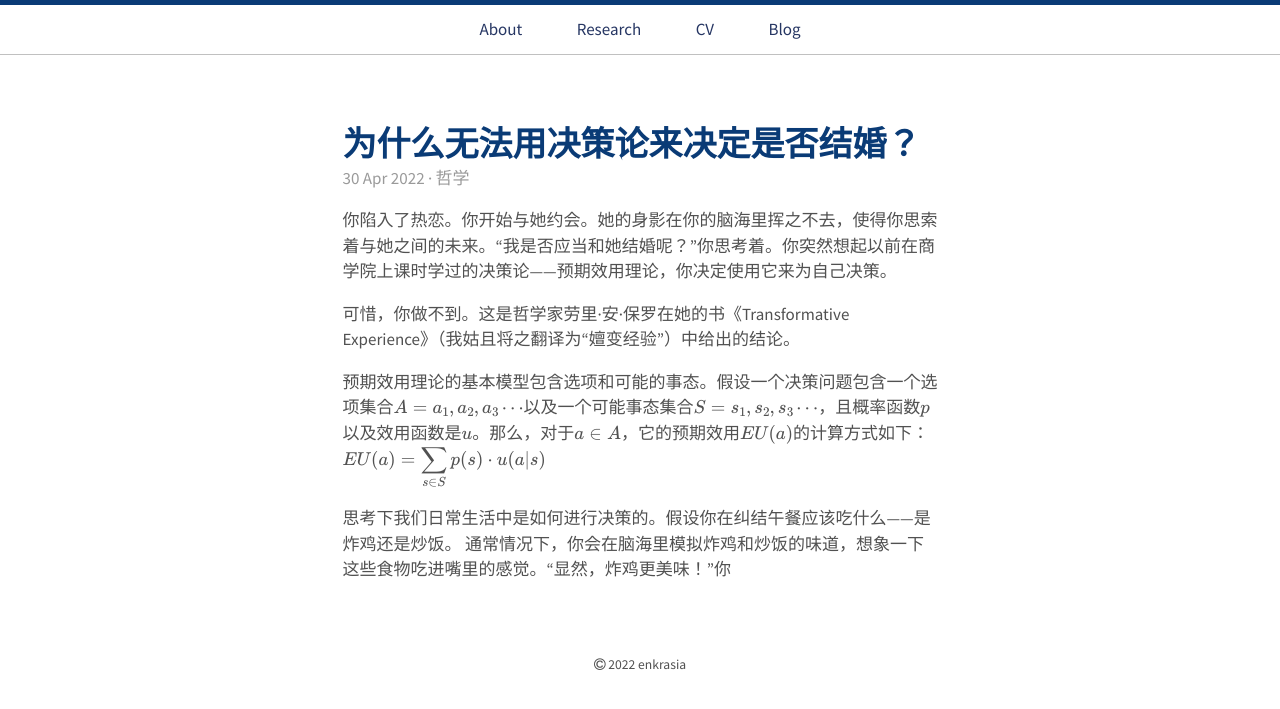
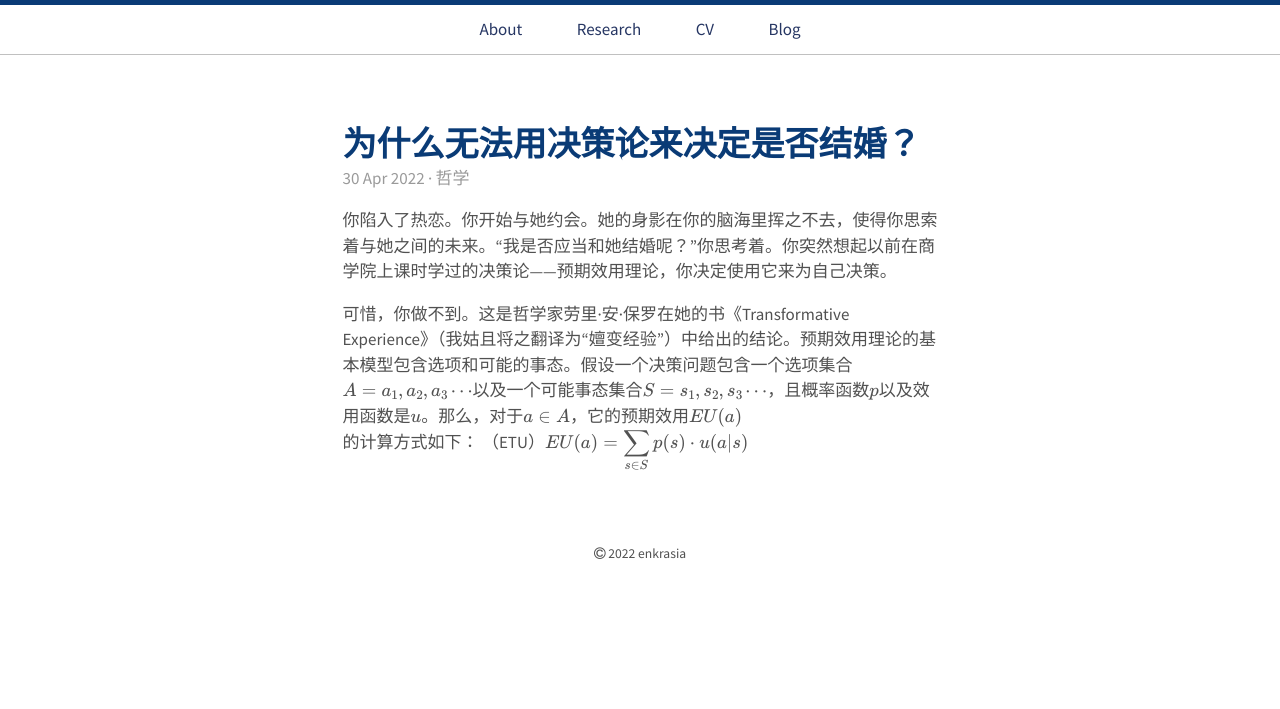
Before and after one commit to enkrasia/enkrasia.github.io, a Jekyll site: the page built from blog/_posts/2022-04-30-为什么无法用决策论来决定是否结婚？.md, in a window 1280 px wide. Shown: the top 709 px of the page. Built offline with Jekyll 4.4.1, drawn with Linux system fonts in a browser that asks for light colours; our own code applies the rules of GitHub Pages for plain Markdown files; formulas are drawn with MathJax 3.

Commit message:
Update 2022-04-30-为什么无法用决策论来决定是否结婚？.md

```diff
--- a/blog/_posts/2022-04-30-为什么无法用决策论来决定是否结婚？.md
+++ b/blog/_posts/2022-04-30-为什么无法用决策论来决定是否结婚？.md
@@ -21,10 +21,5 @@ excerpt_separator: <!--more-->
 
 你陷入了热恋。你开始与她约会。她的身影在你的脑海里挥之不去，使得你思索着与她之间的未来。“我是否应当和她结婚呢？”你思考着。你突然想起以前在商学院上课时学过的决策论——预期效用理论，你决定使用它来为自己决策。
 
-可惜，你做不到。这是哲学家劳里·安·保罗在她的书《Transformative Experience》（我姑且将之翻译为“嬗变经验”）中给出的结论。
-
-
-预期效用理论的基本模型包含选项和可能的事态。假设一个决策问题包含一个选项集合$A=\{ a_1, a_2, a_3 \cdots \}$以及一个可能事态集合$S=\{ s_1, s_2, s_3 \cdots \}$，且概率函数$p$以及效用函数是$u$。那么，对于$a \in A$，它的预期效用$EU(a)$的计算方式如下：
-$EU(a) = \displaystyle\sum_{s \in S}p(s) \cdot u(a|s)$
-
-思考下我们日常生活中是如何进行决策的。假设你在纠结午餐应该吃什么——是炸鸡还是炒饭。 通常情况下，你会在脑海里模拟炸鸡和炒饭的味道，想象一下这些食物吃进嘴里的感觉。“显然，炸鸡更美味！”你
+可惜，你做不到。这是哲学家劳里·安·保罗在她的书《Transformative Experience》（我姑且将之翻译为“嬗变经验”）中给出的结论。预期效用理论的基本模型包含选项和可能的事态。假设一个决策问题包含一个选项集合$A= \{ a_1, a_2, a_3 \cdots \}$以及一个可能事态集合$S= \{ s_1, s_2, s_3 \cdots \}$，且概率函数$p$以及效用函数是$u$。那么，对于$a \in A$，它的预期效用$EU(a)$的计算方式如下：
+（ETU）$EU(a) = \displaystyle\sum_{s \in S}p(s) \cdot u(a|s)$
```
